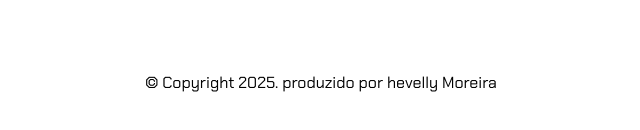
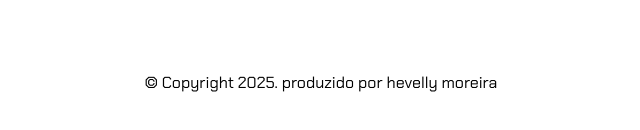
Before and after one commit to hevellymore/portiforio-aula-10, a plain HTML site: page index.html in a window 1280 px wide. Shown: the part 944-1074 px from the top of the page, 319-959 px from the left. Drawn offline with nearby package versions, Linux system fonts and the light colour scheme; files whose address does not match are found by name.

Commit message:
Update index.html

```diff
--- a/index.html
+++ b/index.html
@@ -135,7 +135,7 @@
       <i class="bi bi-github"></i>
         <a href="https://github.com/hevellymore">Github</a>
     </div>
-<p class="my-5 text-center">© Copyright 2025. produzido por hevelly Moreira</p>
+<p class="my-5 text-center">© Copyright 2025. produzido por hevelly moreira</p>
 </footer>
 
     <script src="https://cdn.jsdelivr.net/npm/bootstrap@5.3.2/dist/js/bootstrap.bundle.min.js"></script>
```
